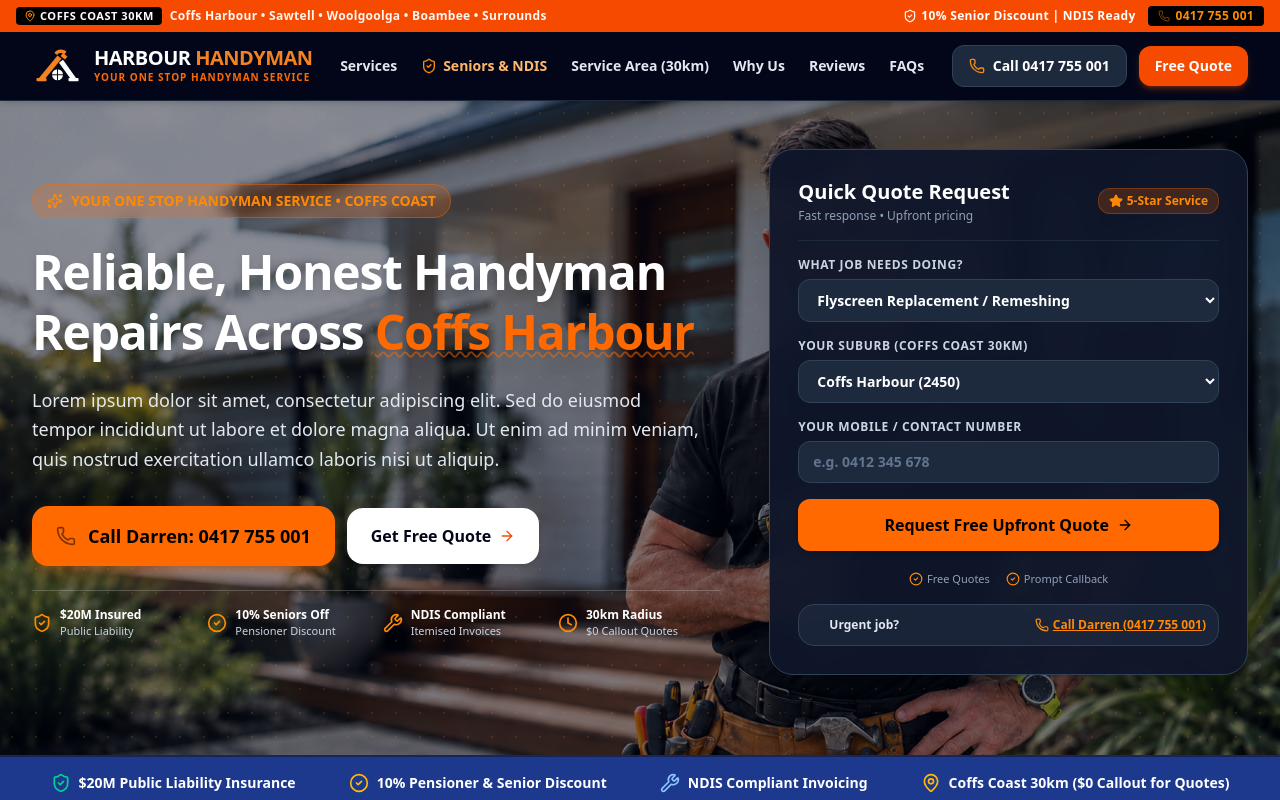
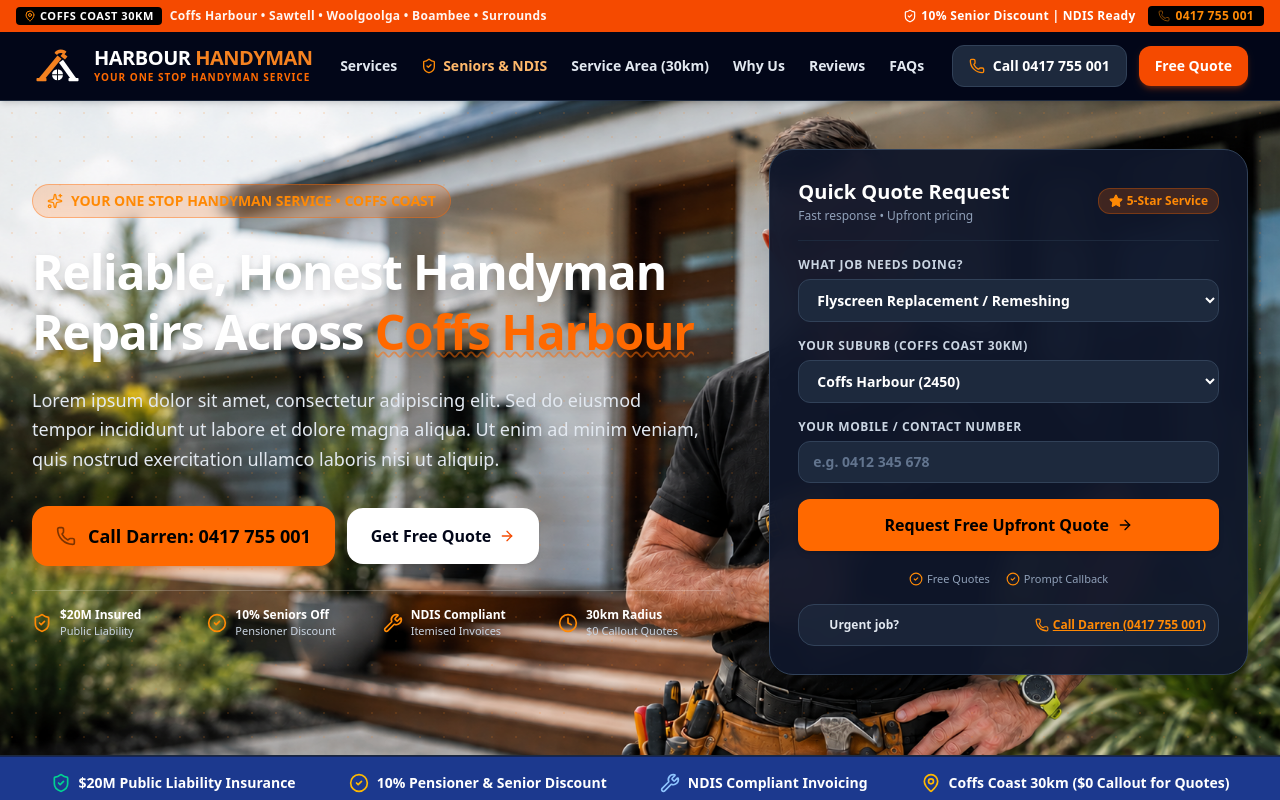
Before and after one commit to sam-sam-12123/Harbour-Handyman, a React (Vite) app: page / in a window 1280 px wide. Shown: the top 800 px of the page. Built offline with nearby package versions, Linux system fonts and the light colour scheme.

Commit message:
Update HeroSection overlay div styles
Removed background color from overlay div in HeroSection.

```diff
--- a/src/components/HeroSection.tsx
+++ b/src/components/HeroSection.tsx
@@ -44,7 +44,7 @@ export const HeroSection: React.FC<HeroSectionProps> = ({ onOpenQuote }) => {
       }}
     >
       {/* Dark overlay over hero image */}
-      <div className="absolute inset-0 bg-slate-950/45 pointer-events-none"></div>
+      <div className="absolute inset-0  pointer-events-none"></div>
 
       {/* Subtle graphic */}
       <div className="absolute inset-0 opacity-15 pointer-events-none bg-[radial-gradient(#F58220_1px,transparent_1px)] [background-size:24px_24px]"></div>
```
